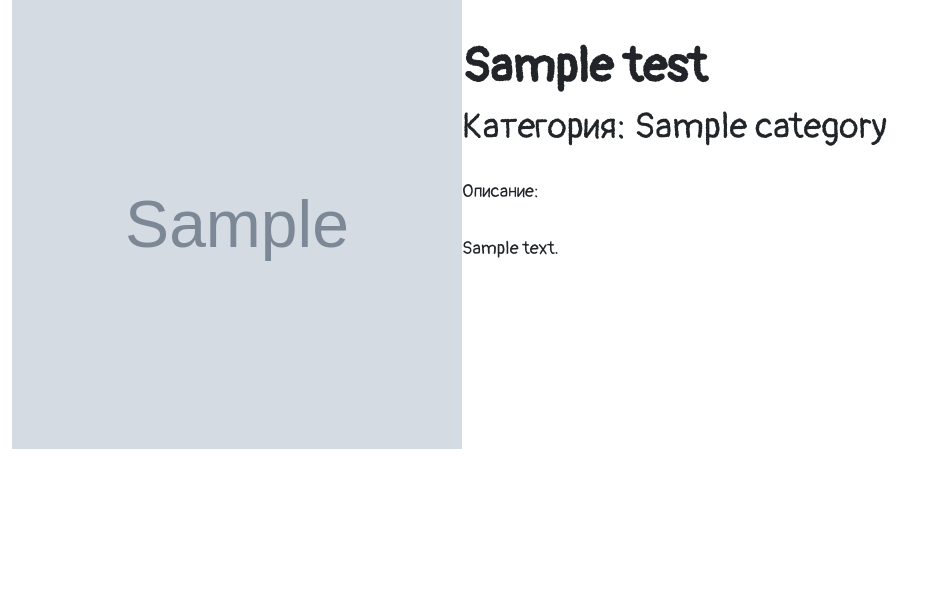
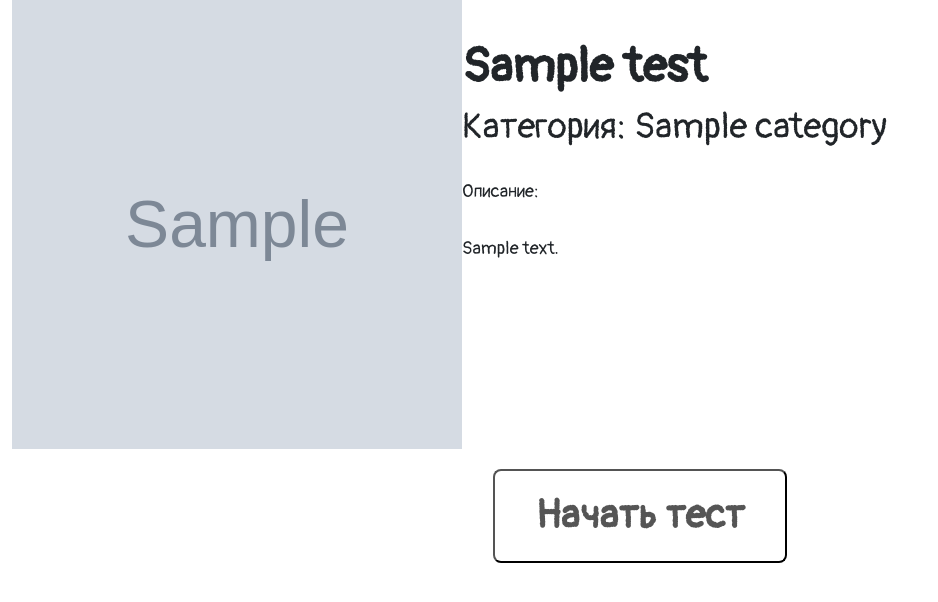
Before and after one commit to Paninkrash/deploysite2, a Django app: a page that uses cognitivetests/main/templates/main/test/detail.html in a window 1280 px wide. Shown: the part 161-763 px from the top of the page, without its empty margins (0-938 px from the left). Run offline with Django 5.2, Linux system fonts and the light colour scheme; tables that the repository leaves empty hold one stand-in row (values such as "Sample post"); grey boxes marked "Sample" are stand-in pictures; some libraries are stand-ins or nearby versions.

Commit message:
добавил кнопку начать тест

```diff
--- a/cognitivetests/main/static/css/base.css
+++ b/cognitivetests/main/static/css/base.css
@@ -151,6 +151,31 @@ h5{
 .home-btn:hover{
     border: 1px solid #000;
 }
+
+.detail-startbtn {
+    text-align: center;
+    margin-top: 20px;
+}
+
+.detail-startbtn button {
+    padding: 15px 40px;
+    font-size: 40px;
+    font-weight: 600;
+    cursor: pointer;
+    border-radius: 8px;
+    background-color: #fff;
+    color: #555555;
+    display: inline-block;
+    text-align: center;
+    transition: background-color 0.3s ease, color 0.3s ease, border-color 0.3s ease;
+}
+
+.detail-startbtn button:hover {
+    background-color: #555555;
+    color: #fff;
+    border-color: #555555;
+}
+
 
 .detail-image{
     width: 450px;
--- a/cognitivetests/main/templates/main/test/detail.html
+++ b/cognitivetests/main/templates/main/test/detail.html
@@ -16,4 +16,9 @@
             <p>Описание: {{test.description | linebreaks}}</p>
     </div>
 </div>
+{% if test.name != "Скоро появится..." %}
+    <div class = "detail-startbtn">
+        <button>Начать тест</button>
+    </div>
+{%endif%}
 {% endblock content %}
```
